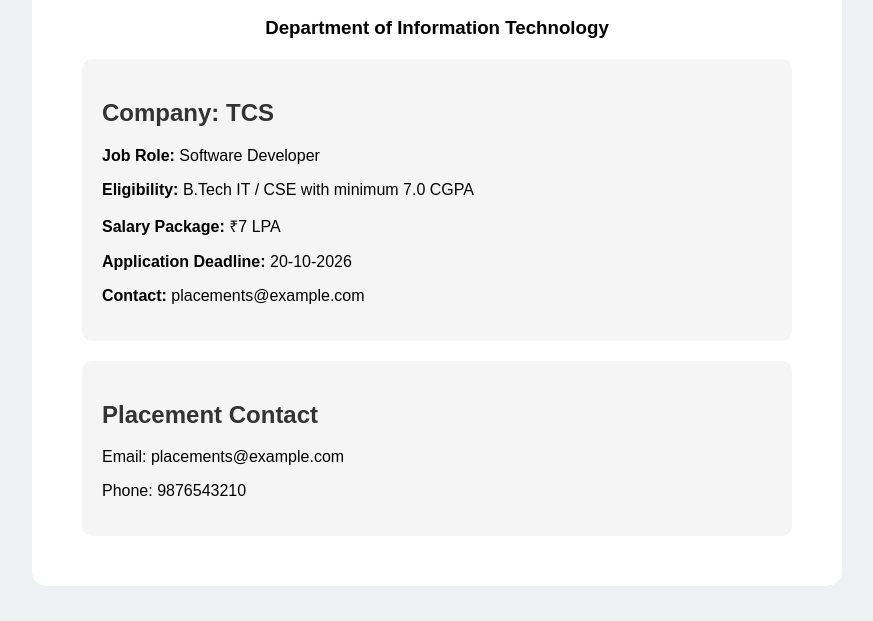
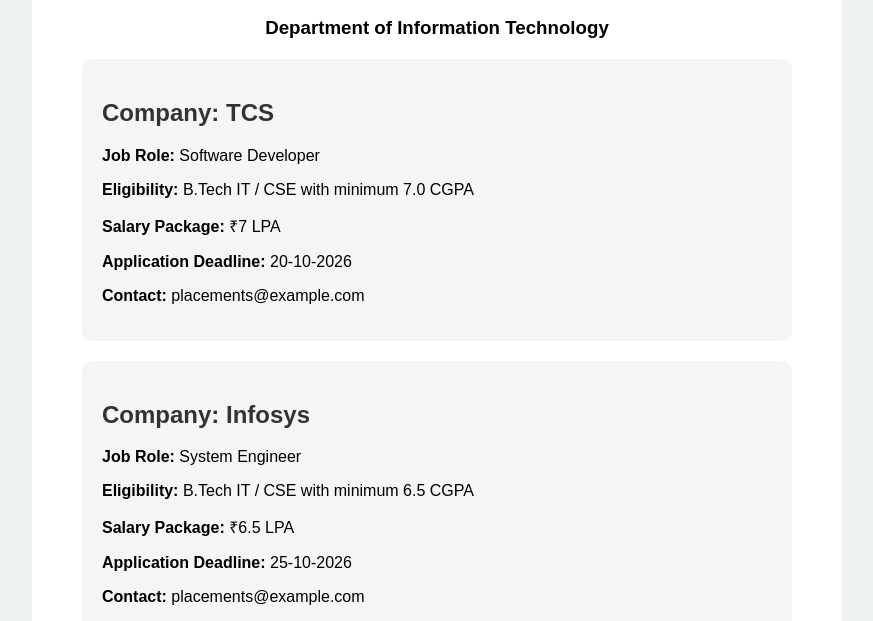
Before and after one commit to Abhinesh18G/college-placement-portal, a plain HTML site: page index.html in a window 1280 px wide. Shown: the part 179-800 px from the top of the page, without its empty margins (203-1076 px from the left). Drawn offline with Linux system fonts and the light colour scheme.

Commit message:
Update index.html

```diff
--- a/index.html
+++ b/index.html
@@ -52,6 +52,7 @@
 
     <h3>Department of Information Technology</h3>
 
+
     <div class="job">
 
         <h2>Company: TCS</h2>
@@ -68,6 +69,24 @@
 
     </div>
 
+
+    <div class="job">
+
+        <h2>Company: Infosys</h2>
+
+        <p><b>Job Role:</b> System Engineer</p>
+
+        <p><b>Eligibility:</b> B.Tech IT / CSE with minimum 6.5 CGPA</p>
+
+        <p><b>Salary Package:</b> ₹6.5 LPA</p>
+
+        <p><b>Application Deadline:</b> 25-10-2026</p>
+
+        <p><b>Contact:</b> placements@example.com</p>
+
+    </div>
+
+
     <div class="job">
 
         <h2>Placement Contact</h2>
```
